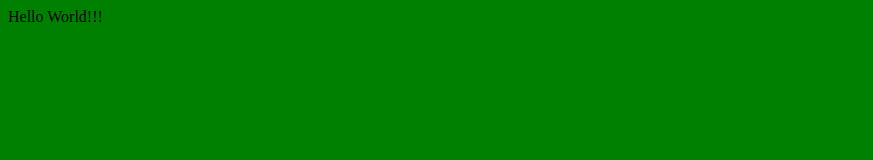
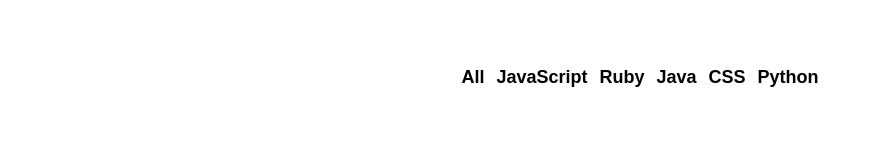
Before and after one commit to jhkiehna/react-tutorial-github-battle, a React app: page / in a window 1280 px wide. Shown: the whole page, without its empty margins (0-873 px from the left). Built offline with nearby package versions, Linux system fonts and the light colour scheme.

Commit message:
added new component for nav bar links

```diff
--- /dev/null
+++ b/app/components/popular.js
@@ -0,0 +1,17 @@
+import React from "react";
+
+export default class Popular extends React.Component {
+  render() {
+    const languages = ["All", "JavaScript", "Ruby", "Java", "CSS", "Python"];
+
+    return (
+      <ul className="flex-center">
+        {languages.map((language, index) => (
+          <li key={index}>
+            <button className="btn-clear nav-link">{language}</button>
+          </li>
+        ))}
+      </ul>
+    );
+  }
+}
--- a/app/index.css
+++ b/app/index.css
@@ -1,3 +1,44 @@
+html,
+body,
+#app {
+  margin: 0;
+  height: 100%;
+  width: 100%;
+}
+
 body {
-  background-color: green;
+  font-family: -apple-system, BlinkMacSystemFont, Segoe UI, Roboto, Oxygen-Sans,
+    Ubuntu, Cantarell, Helvetica Neue, sans-serif;
 }
+
+ul {
+  padding: 0;
+}
+
+li {
+  list-style-type: none;
+}
+
+.container {
+  max-width: 1200px;
+  margin: 0 auto;
+  padding: 50px;
+}
+
+.flex-center {
+  display: flex;
+  justify-content: center;
+  align-items: center;
+}
+
+.btn-clear {
+  border: none;
+  background: transparent;
+}
+
+.nav-link {
+  font-size: 18px;
+  font-weight: bold;
+  text-decoration: none;
+  color: inherit;
+}
--- a/app/index.js
+++ b/app/index.js
@@ -1,10 +1,15 @@
 import React from "react";
 import ReactDom from "react-dom";
 import "./index.css";
+import Popular from "./components/Popular";
 
 class App extends React.Component {
   render() {
-    return <div>Hello World!!!</div>;
+    return (
+      <div className="container">
+        <Popular />
+      </div>
+    );
   }
 }
 
```
